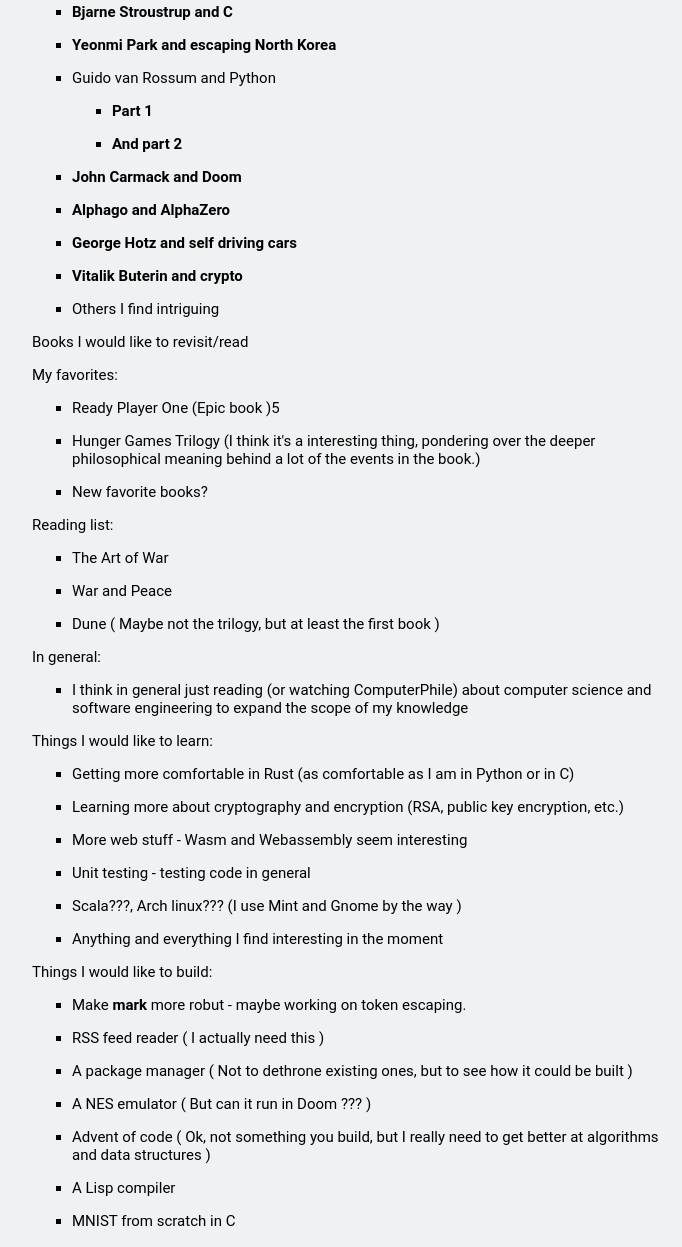
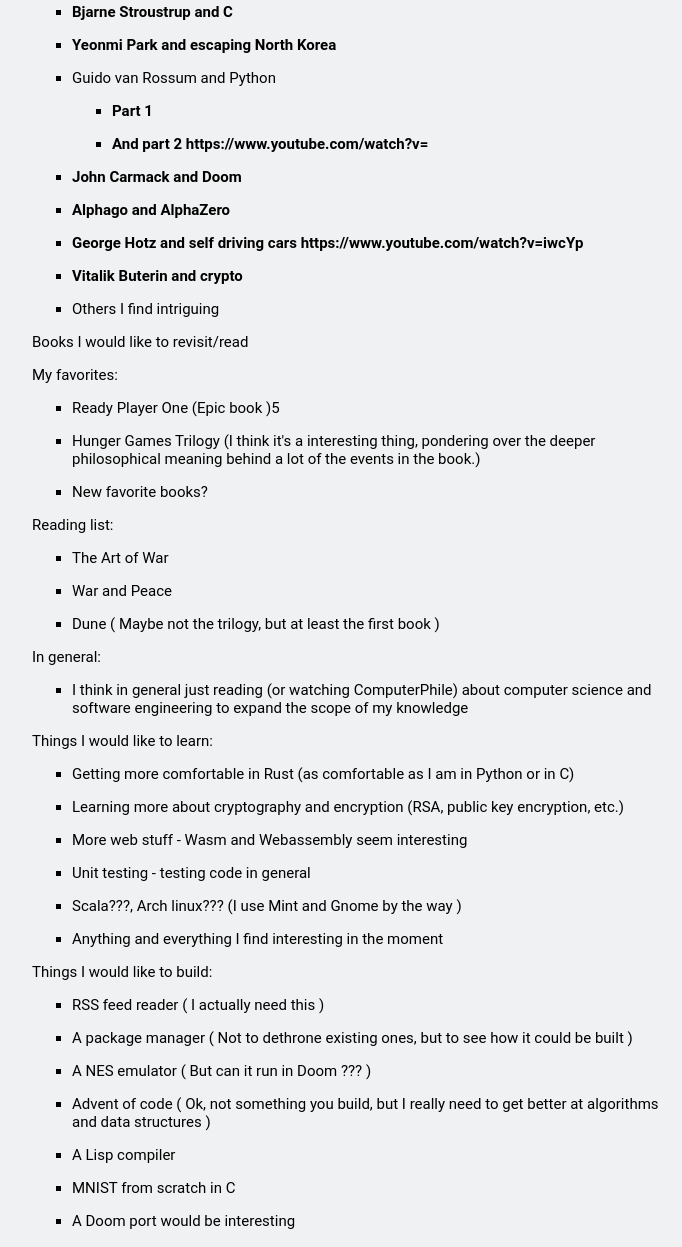
Before and after one commit to aabiji/blog, a plain HTML site: page essays/Thoughts_for_2023..html in a window 1280 px wide. Shown: the part 237-1484 px from the top of the page, without its empty margins (292-974 px from the left). Drawn offline with Linux system fonts and the light colour scheme.

Commit message:
Revert "update Thoughts for 2023."
This reverts commit 29f443f36ff85d734ca808049c07df52e345a788.

```diff
--- a/essays/Thoughts_for_2023..html
+++ b/essays/Thoughts_for_2023..html
@@ -71,8 +71,9 @@
                         </li>
                         <li>
                             <p>
-                                <a href="https://https://www.youtube.com/watch?v=-DVyjdw4t9I&amp;t=27s">
+                                <a href="https://DVyjdw4t9I&amp;t=27s">
                                     And part 2
+                                    https://www.youtube.com/watch?v=
                                 </a>
                             </p>
                         </li>
@@ -94,8 +95,9 @@
                 </li>
                 <li>
                     <p>
-                        <a href="https://https://www.youtube.com/watch?v=iwcYp-XT7UI">
+                        <a href="https://XT7UI">
                             George Hotz and self driving cars
+                            https://www.youtube.com/watch?v=iwcYp
                         </a>
                     </p>
                 </li>
@@ -207,15 +209,6 @@
             <ul>
                 <li>
                     <p>
-                        Make
-                        <a href="https://https://github.com/aabiji/mark">
-                            mark
-                        </a>
-                        more robut - maybe working on token escaping.
-                    </p>
-                </li>
-                <li>
-                    <p>
                         RSS feed reader ( I actually need this )
                     </p>
                 </li>
```
Also changed, not shown: essays_source/2023-thoughts.md (+2 -3 lines), 1 other file.
